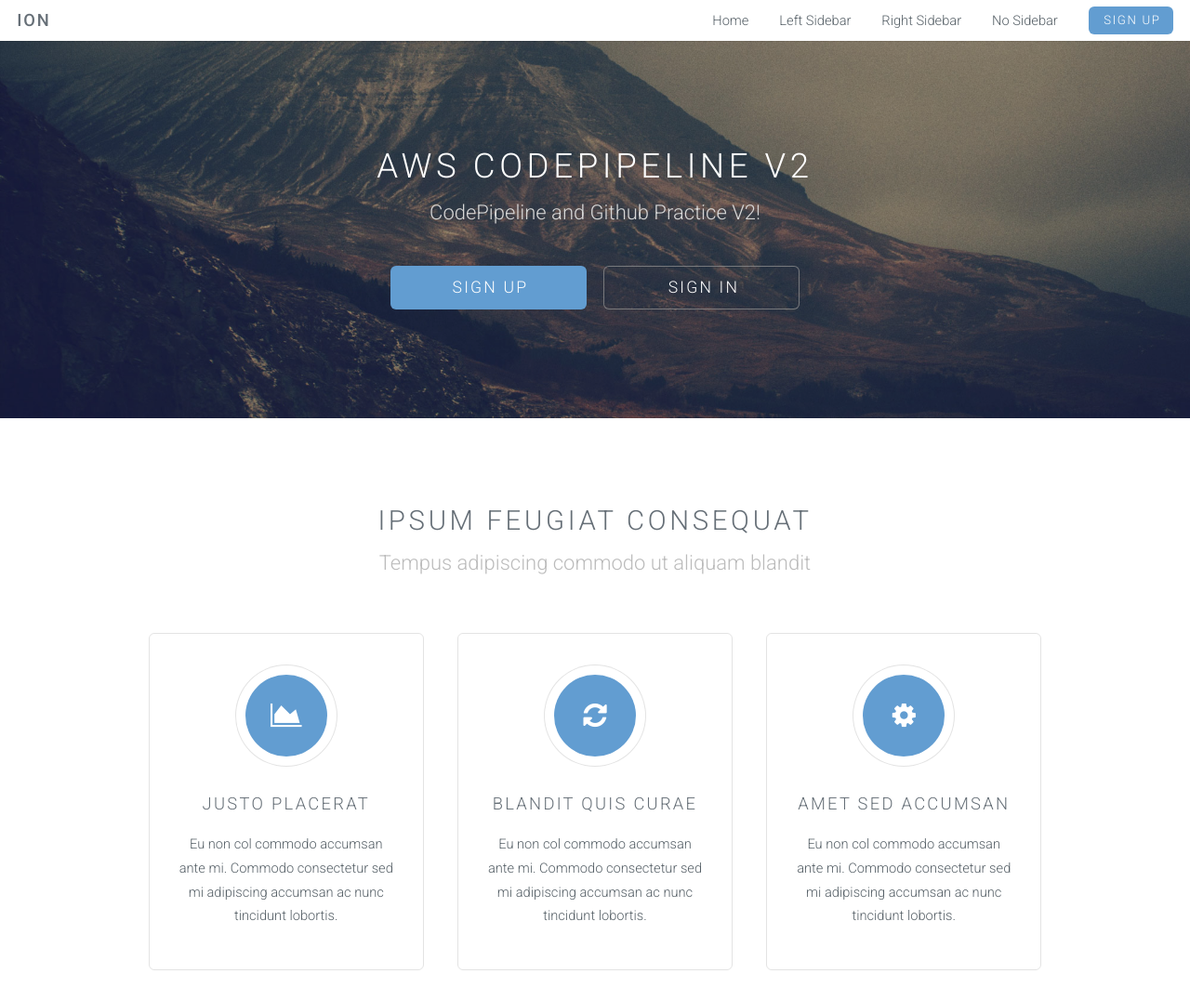
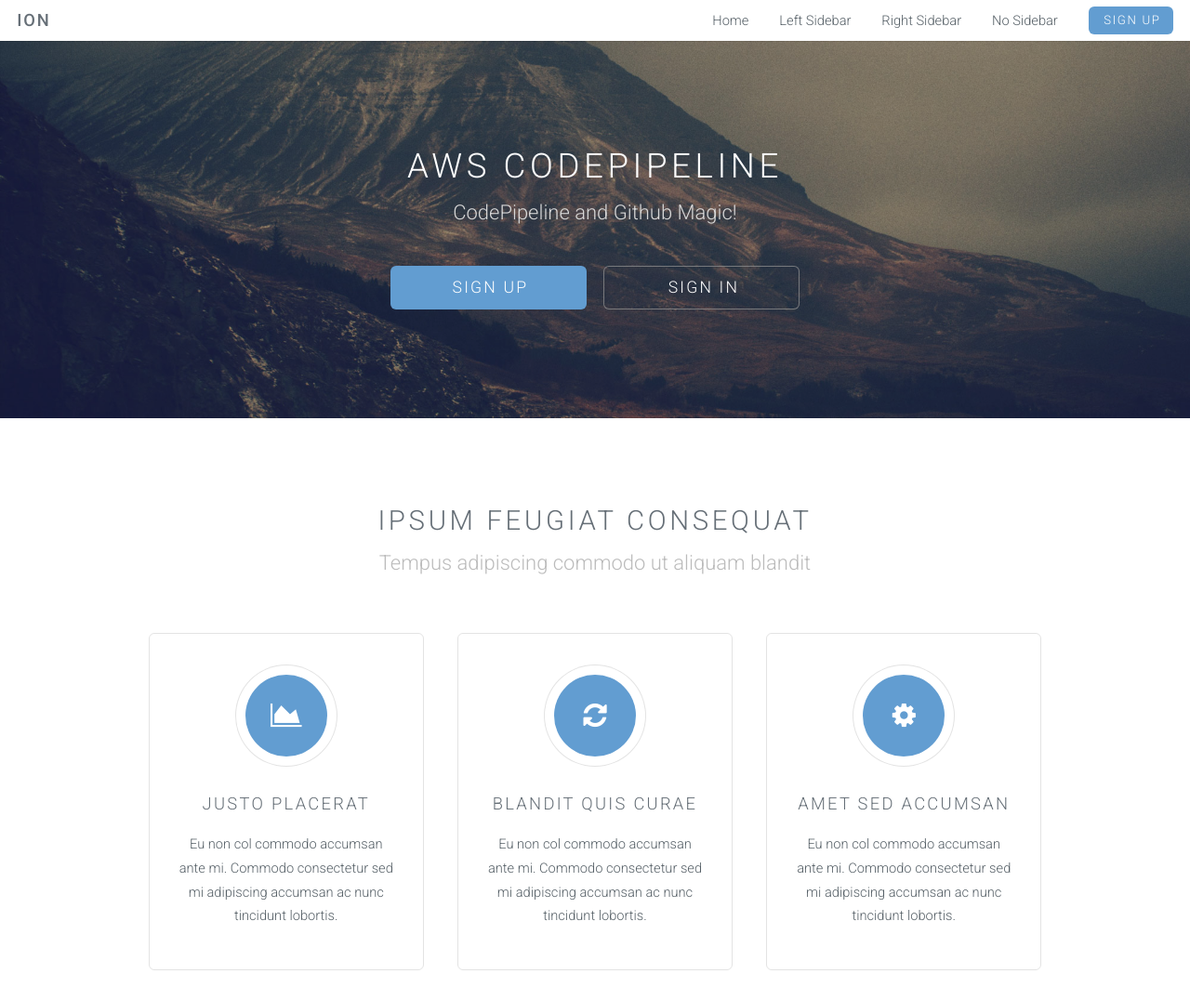
Before and after one commit to andydevop/codepipeline, a plain HTML site: page src/index.html in a window 1280 px wide. Shown: the top 1076 px of the page at 93% size. Drawn offline with Linux system fonts and the light colour scheme.

Commit message:
Latest Update at 2:27PM
Latest Update at 2:27PM

```diff
--- a/src/index.html
+++ b/src/index.html
@@ -40,8 +40,8 @@
 		<!-- Banner -->
 			<section id="banner">
 				<div class="inner">
-					<h2>AWS CodePipeline V2</h2>
-					<p>CodePipeline and Github Practice V2!</p>
+					<h2>AWS CodePipeline</h2>
+					<p>CodePipeline and Github Magic!</p>
 					<ul class="actions">
 						<li><a href="#content" class="button big special">Sign Up</a></li>
 						<li><a href="#elements" class="button big alt">Sign in</a></li>
```
Also changed, not shown: 1 other file.
